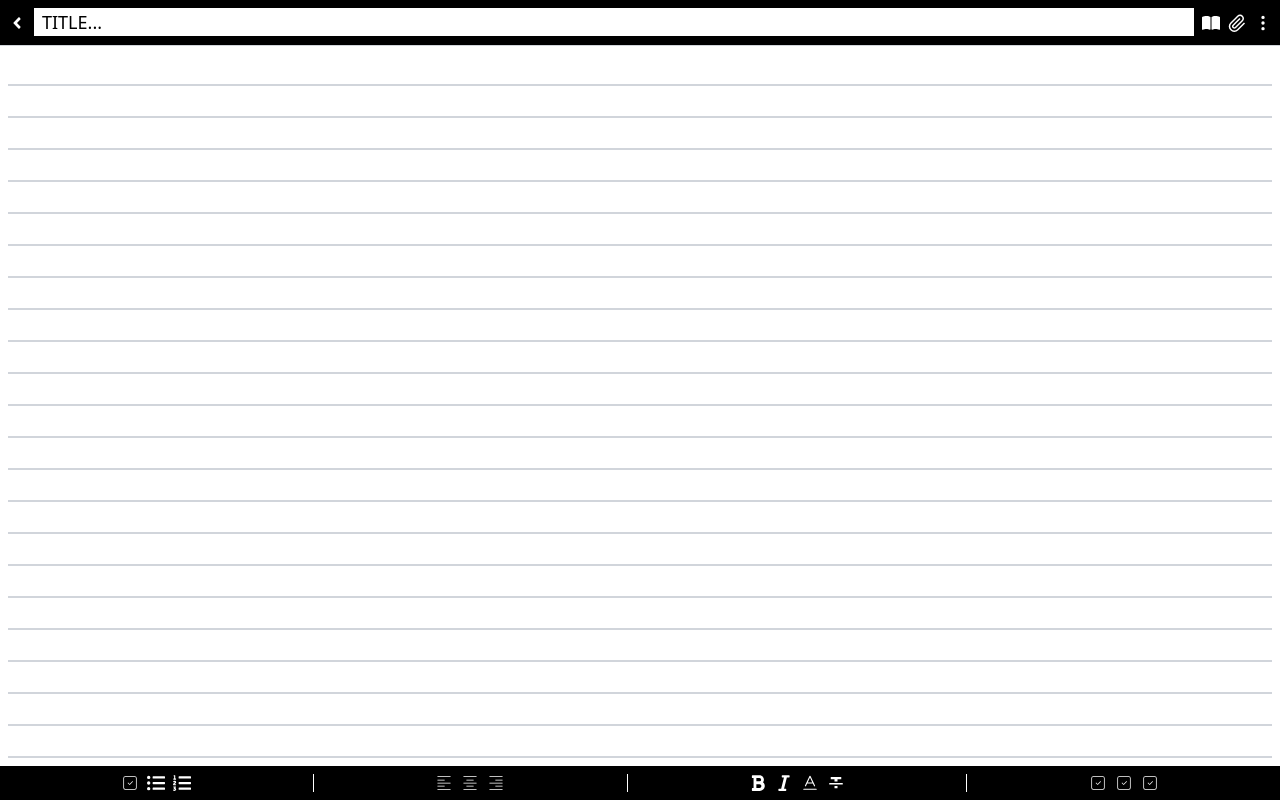
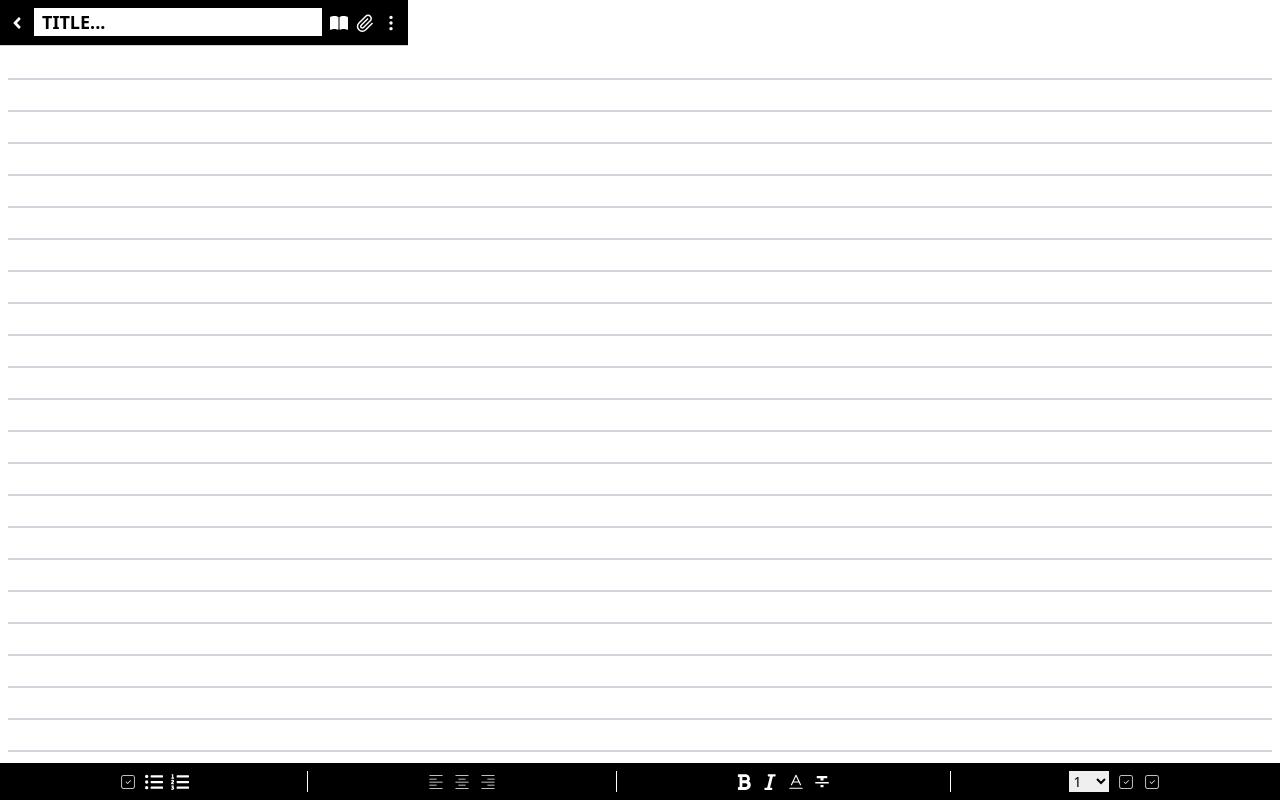
Before and after one commit to Nurio34/todo-list, a React (Create React App) app: page / in a window 1280 px wide. Shown: the top 800 px of the page. Built offline with nearby package versions, Linux system fonts and the light colour scheme.

Commit message:
handleSelect

```diff
--- a/package.json
+++ b/package.json
@@ -1,4 +1,5 @@
 {
+  "homepage": "https://username.github.io/todo-list",
   "name": "todo-list",
   "version": "0.1.0",
   "private": true,
@@ -15,7 +16,9 @@
     "start": "react-scripts start",
     "build": "react-scripts build",
     "test": "react-scripts test",
-    "eject": "react-scripts eject"
+    "eject": "react-scripts eject",
+    "predeploy": "npm run build",
+    "deploy": "gh-pages -d build"
   },
   "eslintConfig": {
     "extends": [
@@ -36,6 +39,7 @@
     ]
   },
   "devDependencies": {
+    "gh-pages": "^6.1.1",
     "react-icons": "^5.0.1",
     "tailwindcss": "^3.4.1"
   }
--- a/src/App.js
+++ b/src/App.js
@@ -11,6 +11,18 @@ function App() {
                 todo: todo,
                 id: ind + 1,
                 listStyle: "",
+                alignStyle: "",
+                text: {
+                    bold : false,
+                    italic : false,
+                    decoration : ""
+                },
+                font : {
+                    size : 16,
+                    color : "",
+                    bgClr : ""
+                }
+
             };
         });
 
@@ -68,11 +80,11 @@ function App() {
         });
     };
 
-    const handleCheckVisibilty = (id) => {
+    const handleCheckVisibilty = () => {
         const updatedTodoList = todos.todos.map((todoObj) => {
-            if (todoObj.id == id && todoObj.listStyle === "") {
+            if (todoObj.id == currentId && todoObj.listStyle === "") {
                 return { ...todoObj, listStyle: "checkbox" };
-            } else if (todoObj.id == id && todoObj.listStyle === "") {
+            } else if (todoObj.id == currentId && todoObj.listStyle !== "") {
                 return { ...todoObj, listStyle: "" };
             } else {
                 return todoObj;
@@ -83,6 +95,110 @@ function App() {
         });
         console.log(updatedTodoList);
     };
+
+    const setAlignLeft = () => {
+        const updatedTodoList = todos.todos.map((todoObj) => {
+            if (todoObj.id == currentId && todoObj.alignStyle !== "left") {
+                return { ...todoObj, alignStyle: "left" };
+            } else if (todoObj.id == currentId && todoObj.alignStyle === "left") {
+                return { ...todoObj, alignStyle: "" };
+            } else {
+                return todoObj;
+            }
+        });
+        setTodos((preState) => {
+            return { ...preState, todos: updatedTodoList };
+        });
+        console.log(updatedTodoList);
+    };
+
+    const setAlignCenter = () => {
+        const updatedTodoList = todos.todos.map((todoObj) => {
+            if (todoObj.id == currentId && todoObj.alignStyle !== "center") {
+                return { ...todoObj, alignStyle: "center" };
+            } else if (todoObj.id == currentId && todoObj.alignStyle === "center") {
+                return { ...todoObj, alignStyle: "" };
+            } else {
+                return todoObj;
+            }
+        });
+        setTodos((preState) => {
+            return { ...preState, todos: updatedTodoList };
+        });
+        console.log(updatedTodoList);
+    };
+
+    const setAlignRight = () => {
+        const updatedTodoList = todos.todos.map((todoObj) => {
+            if (todoObj.id == currentId && todoObj.alignStyle !== "right") {
+                return { ...todoObj, alignStyle: "right" };
+            } else if (todoObj.id == currentId && todoObj.alignStyle === "right") {
+                return { ...todoObj, alignStyle: "" };
+            } else {
+                return todoObj;
+            }
+        });
+        setTodos((preState) => {
+            return { ...preState, todos: updatedTodoList };
+        });
+        console.log(updatedTodoList);
+    };
+
+    const handleBold = () => {
+            const updatedTodoList = todos.todos.map((todoObj) => {
+                if (todoObj.id == currentId && todoObj.text.bold === false ) {
+                    return { ...todoObj, text : {...todoObj.text, bold : true} };
+                } else {
+                    return { ...todoObj, text : {...todoObj.text, bold : false} };
+                }
+            });
+            setTodos((preState) => {
+                return { ...preState, todos: updatedTodoList };
+            });
+            console.log(updatedTodoList);
+    };
+
+    const handleItalic = () => {
+        const updatedTodoList = todos.todos.map((todoObj) => {
+            if (todoObj.id == currentId && todoObj.text.italic === false ) {
+                return { ...todoObj, text : {...todoObj.text, italic : true} };
+            } else {
+                return { ...todoObj, text : {...todoObj.text, italic : false} };
+            }
+        });
+        setTodos((preState) => {
+            return { ...preState, todos: updatedTodoList };
+        });
+        console.log(updatedTodoList);
+};
+
+    const handleTextDecoration = (style) => {
+        const updatedTodoList = todos.todos.map((todoObj) => {
+            if (todoObj.id == currentId && todoObj.text.decoration !== style ) {
+                return { ...todoObj, text : {...todoObj.text, decoration : style} };
+            } else {
+                return { ...todoObj, text : {...todoObj.text, decoration : "none"} };
+            }
+        });
+        setTodos((preState) => {
+            return { ...preState, todos: updatedTodoList };
+        });
+        console.log(updatedTodoList);
+    };
+
+    const handleSelect = (value) => {
+        console.log(+value);
+        const updatedTodos = todos.todos.map((todoObj)=> {
+            if (todoObj.id == currentId) {
+                console.log(true);
+                return
+                // return {...todoObj, font :{...todoObj.font, size:+value}}
+            }
+        })
+        setTodos(preState=> {
+            return {...preState, todos:updatedTodos}
+        } )
+    }
 
     return (
         <div className="App">
@@ -97,11 +213,16 @@ function App() {
                 createTodoFn={createTodoFn}
                 readonly={readonly}
                 updateCurrentId={updateCurrentId}
-                currentId={currentId}
             />
             <Footer
                 handleCheckVisibilty={handleCheckVisibilty}
-                currentId={currentId}
+                setAlignLeft={setAlignLeft}
+                setAlignCenter={setAlignCenter}
+                setAlignRight={setAlignRight}
+                handleBold={handleBold}
+                handleItalic={handleItalic}
+                handleTextDecoration={handleTextDecoration}
+                handleSelect={handleSelect}
             />
         </div>
     );
--- a/src/Compoents/Footer.js
+++ b/src/Compoents/Footer.js
@@ -9,11 +9,11 @@ import { FaItalic } from "react-icons/fa";
 import { PiTextAUnderline } from "react-icons/pi";
 import { MdOutlineFormatStrikethrough } from "react-icons/md";
 
-function Footer({ handleCheckVisibilty, currentId }) {
+function Footer({ handleCheckVisibilty,setAlignLeft,setAlignCenter,setAlignRight,handleBold,handleItalic,handleTextDecoration,handleSelect}) {
     return (
         <div className="footer-container flex justify-between fixed bottom-0 w-full py-2 bg-black text-white text-lg">
             <div className="list-style-group flex justify-center gap-2 grow border-r-[1px] border-white">
-                <button onClick={() => handleCheckVisibilty(currentId)}>
+                <button onClick={handleCheckVisibilty}>
                     <CiSquareCheck className=" pointer-events-none" />
                 </button>
                 <button>
@@ -24,34 +24,39 @@ function Footer({ handleCheckVisibilty, currentId }) {
                 </button>
             </div>
             <div className="text-align-group flex justify-center gap-2 grow border-r-[1px] border-white">
-                <button>
+                <button onClick={setAlignLeft}>
                     <CiTextAlignLeft className=" pointer-events-none" />
                 </button>
-                <button>
+                <button onClick={setAlignCenter}>
                     <CiTextAlignCenter className=" pointer-events-none" />
                 </button>
-                <button>
+                <button onClick={setAlignRight}>
                     <CiTextAlignRight className=" pointer-events-none" />
                 </button>
             </div>
             <div className="text-style-group flex justify-center gap-2 grow border-r-[1px] border-white">
-                <button>
+                <button onClick={handleBold}>
                     <FaBold className=" pointer-events-none" />
                 </button>
-                <button>
+                <button onClick={handleItalic}>
                     <FaItalic className=" pointer-events-none" />
                 </button>
-                <button>
+                <button onClick={()=> handleTextDecoration("underline")}>
                     <PiTextAUnderline className=" pointer-events-none" />
                 </button>
-                <button>
+                <button onClick={()=> handleTextDecoration("line-through")}>
                     <MdOutlineFormatStrikethrough className=" pointer-events-none" />
                 </button>
             </div>
             <div className="text-clr-group flex justify-center gap-2 grow">
-                <button>
-                    <CiSquareCheck className=" pointer-events-none" />
-                </button>
+                <select name="Size" id="sizeSelect"
+                    className="text-black w-10 text-sm"
+                    onChange={e=>handleSelect(e.target.value)}
+                    >
+                    {Array(99).fill("").map((item,index)=>{
+                        return <option key={index+1} value={index + 1}>{index+1}</option>
+                    })}
+                </select>
                 <button>
                     <CiSquareCheck className=" pointer-events-none" />
                 </button>
--- a/src/Compoents/Header.js
+++ b/src/Compoents/Header.js
@@ -5,7 +5,7 @@ import { BsThreeDotsVertical } from "react-icons/bs";
 
 function Header({ updateTitleFn, title, handleReadonlyFn }) {
     return (
-        <div className="header-container flex gap-2 items-center p-2 border-b-[1px] border-gray-300 bg-black text-white text-lg  ">
+        <div className="header-container flex gap-2 items-center p-2 border-b-[1px] border-gray-300 bg-black text-white text-lg fixed top-0 z-10">
             {" "}
             <button>
                 <FaAngleLeft className=" pointer-events-none" />
@@ -16,7 +16,7 @@ function Header({ updateTitleFn, title, handleReadonlyFn }) {
                 id="titleInput"
                 placeholder="TITLE..."
                 value={title}
-                className=" border-b-[1px] border-black grow px-2
+                className=" border-b-[1px] border-black grow px-2 text-black font-extrabold
                     placeholder:text-black
                     focus:outline-none"
                 onChange={(e) => updateTitleFn(e.target.value)}
--- a/src/Compoents/Main.js
+++ b/src/Compoents/Main.js
@@ -6,11 +6,10 @@ function Main({
     createTodoFn,
     readonly,
     updateCurrentId,
-    currentId,
 }) {
     const start = Array(10).fill("t");
     return (
-        <div className="main-container p-2">
+        <div className="main-container p-2 absolute top-10 w-full -z-10">
             {todos.map((todo) => {
                 return (
                     <TodoContainer
@@ -20,7 +19,6 @@ function Main({
                         createTodoFn={createTodoFn}
                         readonly={readonly}
                         updateCurrentId={updateCurrentId}
-                        currentId={currentId}
                     />
                 );
             })}
```
Also changed, not shown: src/Compoents/TodoContainer.js (+18 -1 lines), 15 other files (tests, documents, lock files or other folders).
